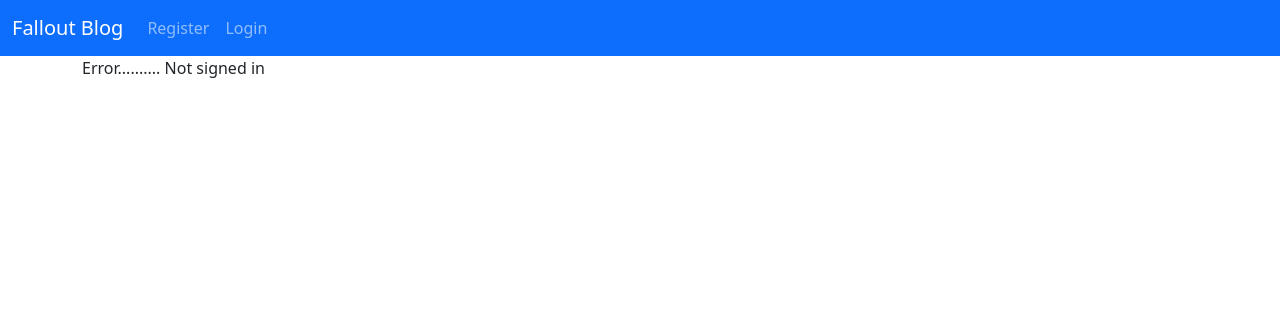
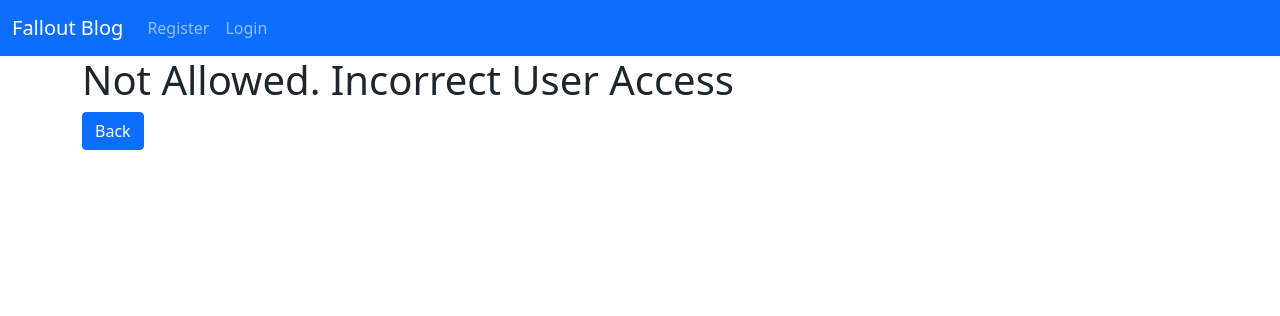
Before and after one commit to Code-Institute-Submissions/falloutblog4, a Django app: template blog/templates/delete_post.html in a window 1280 px wide. Shown: the top 316 px of the page. Run offline with Django 3.2, Linux system fonts and the light colour scheme; the template is opened without the code that fills it, so the values that code supplies are empty.

Commit message:
Create user authentication for editing / deleting posts

```diff
--- a/blog/templates/article_details.html
+++ b/blog/templates/article_details.html
@@ -8,8 +8,10 @@
 {{post.created_on}}
 <p>{{ post.content }}</p> <br>
 {% if user.is_authenticated %}
+{% if user.id == post.author.id %}
 <a href="{% url 'update-post' post.pk %}">Edit</a>
 <a href="{% url 'delete_post' post.pk %}">Delete</a>
+{% endif %}
 {% endif %}
 <a href="{% url 'home' %}" class="btn btn-primary">Back</a>
 
--- a/blog/templates/categories.html
+++ b/blog/templates/categories.html
@@ -14,8 +14,10 @@
       </p>
       <a href="{% url 'article-detail' post.pk %}" class="btn btn-primary">View Post</a>
       {% if user.is_authenticated %}
+      {% if user.id == post.author.id %}
       <a href="{% url 'update-post' post.pk %}">Edit</a>
       <a href="{% url 'delete_post' post.pk %}">Delete</a>
+      {% endif %}
       {% endif %}
 
     </div>
@@ -23,7 +25,7 @@
 {% endfor %}
 <a href="{% url 'home' %}" class="btn btn-primary">Back</a>
 {% else %}
-<h1>Page Does Not Exist</h1>
+<h1>No Posts Under This Category Yet</h1>
 <a href="{% url 'home' %}" class="btn btn-primary">Back</a>
 {% endif %}
 
--- a/blog/templates/delete_post.html
+++ b/blog/templates/delete_post.html
@@ -3,6 +3,7 @@
 {% block content %}
 
 {% if user.is_authenticated %}
+{% if user.id == post.author.id %}
 
 <h3>Delete: {{ post.title}}</h3>
 <form method="POST">
@@ -10,9 +11,15 @@
     {% csrf_token %}
     <small>Are you Sure??</small> <br>
     <button class="btn btn-primary">Delete</button>
+    <a href="{% url 'home' %}" class="btn btn-primary">Back</a>
 </form>
 
 {% else %}
 Error.......... Not signed in
+<a href="{% url 'home' %}" class="btn btn-primary">Back</a>
+{% endif %}
+{% else %}
+<h1>Not Allowed. Incorrect User Access</h1>
+<a href="{% url 'home' %}" class="btn btn-primary">Back</a>
 {% endif %}
 {% endblock %}
--- a/blog/templates/home.html
+++ b/blog/templates/home.html
@@ -14,8 +14,10 @@
       </p>
       <a href="{% url 'article-detail' post.pk %}" class="btn btn-primary">View Post</a>
       {% if user.is_authenticated %}
+      {% if user.id == post.author.id %}
       <a href="{% url 'update-post' post.pk %}">Edit</a>
       <a href="{% url 'delete_post' post.pk %}">Delete</a>
+      {% endif %}
       {% endif %}
     </div>
   </div>
--- a/blog/templates/update_post.html
+++ b/blog/templates/update_post.html
@@ -3,7 +3,7 @@
 {% block content %}
 
 {% if user.is_authenticated %}
-
+{% if user.id == post.author.id %}
 <h1> Edit Post</h1>
 <form method="POST">
     <br>
@@ -14,6 +14,10 @@
 {% else %}
 Error........ Not correct user
 {% endif %}
+{% else %}
+<h1>Not Allowed. Incorrect User Access</h1>
+<a href="{% url 'home' %}" class="btn btn-primary">Back</a>
+{% endif %}
 
 
 
```
